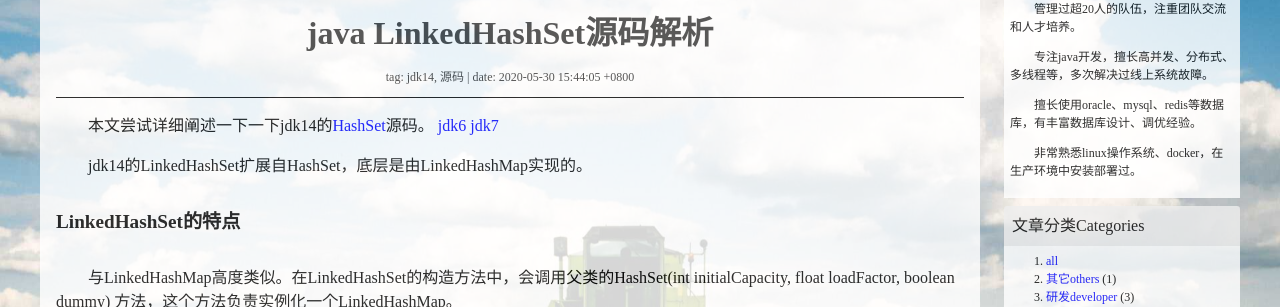
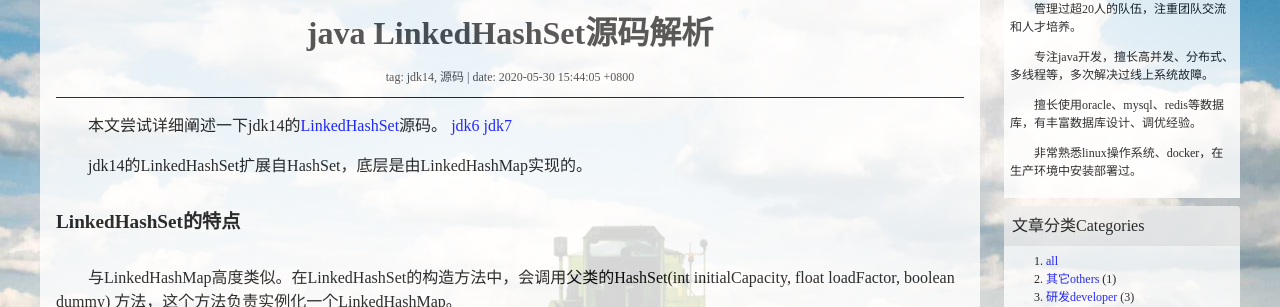
Before and after one commit to jarring/blogs-misc, a Jekyll site: the page built from _posts/2020-05-30-java.util.LinkedHashSet.md, in a window 1280 px wide. Shown: the part 162-469 px from the top of the page. Built offline with Jekyll 4.4.1, drawn with Linux system fonts in a browser that asks for light colours.

Commit message:
文字重复

```diff
--- a/_posts/2020-05-30-java.util.LinkedHashSet.md
+++ b/_posts/2020-05-30-java.util.LinkedHashSet.md
@@ -5,7 +5,7 @@ date: 2020-05-30 15:44:05 +0800
 categories: java
 tags: jdk14 源码
 ---
-本文尝试详细阐述一下一下jdk14的[HashSet](http://hg.openjdk.java.net/jdk/jdk/file/jdk-14-ga/src/java.base/share/classes/java/util/LinkedHashSet.java){:target="_blank"}源码。
+本文尝试详细阐述一下jdk14的[LinkedHashSet](http://hg.openjdk.java.net/jdk/jdk/file/jdk-14-ga/src/java.base/share/classes/java/util/LinkedHashSet.java){:target="_blank"}源码。
 [jdk6](http://hg.openjdk.java.net/jdk6/jdk6/jdk/file/default/src/share/classes/java/util/LinkedHashSet.java){:target="_blank"}
 [jdk7](http://hg.openjdk.java.net/jdk/jdk/file/jdk7-b100/jdk/src/share/classes/java/util/LinkedHashSet.java){:target="_blank"}
 
--- a/_sass/main-adaptor.scss
+++ b/_sass/main-adaptor.scss
@@ -49,7 +49,7 @@ hr {
     width: 100%;
     height: 100%;
     background-color: skyblue;
-    background-image: url(https://desk-fd.zol-img.com.cn/t_s960x600c5/g5/M00/02/07/ChMkJ1bKyzCITftRAA0hRy8HFZoAALInQMzdqgADSFf714.jpg);
+    background-image: url('../images/green-tractor-1920x1280.jpg');
     background-size: 100% 100%;
     background-attachment: fixed;
     padding-top: 5em;
```
Also changed, not shown: _posts/2020-05-30-java.util.LinkedHashMap.md (+1 -1 lines).
